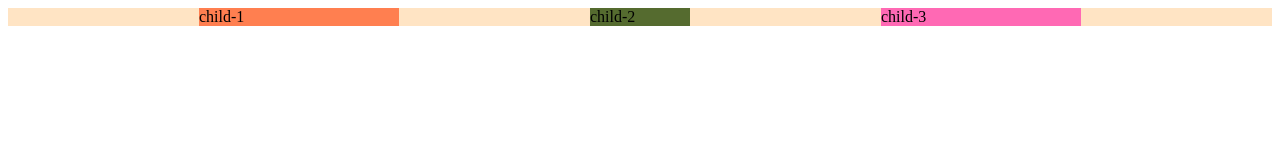
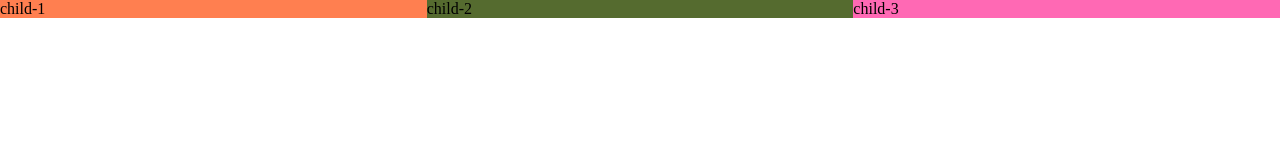
Before and after one commit to ithoangtan/Learn-CSS, a plain HTML site: page FlexBox/index.html in a window 1280 px wide. Drawn offline with Linux system fonts and the light colour scheme.

Commit message:
flex-grow chia deu cho trong cho cac phan tu con

```diff
--- a/FlexBox/index.css
+++ b/FlexBox/index.css
@@ -1,3 +1,6 @@
+body{
+    margin: 0;
+}
 /* Canh giữa đều 4 bên
 items sắp xếp theo hàng*/
 .container {
@@ -11,17 +14,20 @@ items sắp xếp theo hàng*/
 .child-1{
     background-color: coral;
     /* giãn theo chiều: .container{flex-direction: row;} */
-    flex-basis: 200px;
+    flex-basis: 100px;
+    flex-grow: 1;
 }
 
 .child-2{
     background-color: darkolivegreen;
     /* giãn theo chiều: .container{flex-direction: row;} */
     flex-basis: 100px;
+    flex-grow: 1;
 }
 
 .child-3{
     background-color: hotpink;
     /* giãn theo chiều: .container{flex-direction: row;} */
-    flex-basis: 200px;
+    flex-basis: 100px;
+    flex-grow: 1;
 }
```
